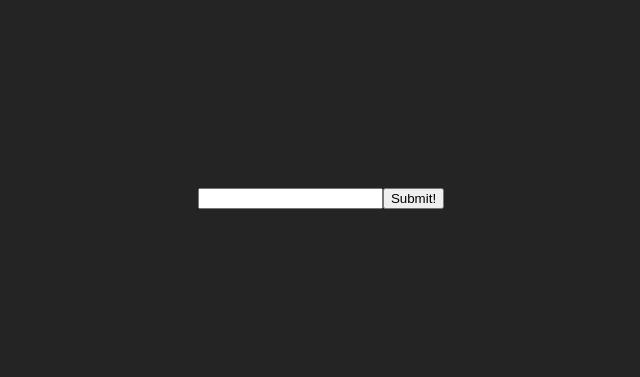
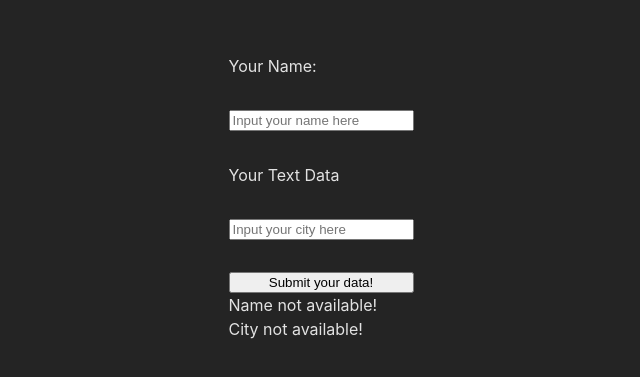
Before and after one commit to johannDeLaCruz/react_exercise-1, a React (Vite) app: page / in a window 1280 px wide. Shown: the part 203-580 px from the top of the page, without its empty margins (319-959 px from the left). Built offline with nearby package versions, Linux system fonts and the light colour scheme.

Commit message:
ReactFetchPOST exercise done!

```diff
--- /dev/null
+++ b/src/ReactFetchPOST.tsx
@@ -0,0 +1,81 @@
+import { useState } from "react";
+
+type DataObject = {
+  name: string;
+  city: string;
+};
+
+const ReactFetchPOST = () => {
+  const [requestData, setRequestData] = useState<DataObject>({
+    name: "",
+    city: "",
+  });
+  const [data, setData] = useState<DataObject>();
+
+  const handleSubmit = async (e: React.FormEvent<HTMLFormElement>) => {
+    e.preventDefault();
+    try {
+      const response = await fetch(
+        "https://jsonplaceholder.typicode.com/posts",
+        {
+          method: "POST",
+          body: JSON.stringify(requestData),
+          headers: {
+            "Content-type": "application/json; charset=UTF-8",
+          },
+        }
+      );
+      if (response.ok) {
+        const responseData = await response.json();
+        setData(responseData);
+      } else {
+        throw new Error(response.statusText);
+      }
+    } catch (error) {
+      console.error("You encountered this error:", (error as Error).message);
+    }
+  };
+
+  const handleInputChange = (e: React.ChangeEvent<HTMLInputElement>) => {
+    const { name, value } = e.target;
+    setRequestData((prevState) => ({ ...prevState, [name]: value }));
+  };
+
+  return (
+    <>
+      <form
+        action=""
+        onSubmit={handleSubmit}
+        style={{ display: "flex", flexDirection: "column", gap: "2rem" }}
+      >
+        <label htmlFor="name-input">Your Name:</label>
+        <input
+          name="name"
+          type="text"
+          id="name-input"
+          value={requestData.name}
+          onChange={handleInputChange}
+          placeholder="Input your name here"
+          required
+        />
+
+        <label htmlFor="city-input">Your Text Data</label>
+        <input
+          name="city"
+          type="text"
+          id="city-input"
+          value={requestData.city}
+          onChange={handleInputChange}
+          placeholder="Input your city here"
+          required
+        />
+
+        <button type="submit">Submit your data!</button>
+      </form>
+      <div>{data ? data.name : "Name not available!"}</div>
+      <div>{data ? data.city : "City not available!"}</div>
+    </>
+  );
+};
+
+export default ReactFetchPOST;
--- a/src/main.tsx
+++ b/src/main.tsx
@@ -1,12 +1,14 @@
 import React from 'react'
 import ReactDOM from 'react-dom/client'
 // import App from './App.tsx'
-import ReactAPIFetch from './ReactAPIFetch.tsx'
+// import ReactAPIFetch from './ReactAPIFetch.tsx'
+import ReactFetchPOST from './ReactFetchPOST.tsx'
 import './index.css'
 
 ReactDOM.createRoot(document.getElementById('root')!).render(
   <React.StrictMode>
     {/* <App /> */}
-    <ReactAPIFetch />
+    {/* <ReactAPIFetch /> */}
+    <ReactFetchPOST />
   </React.StrictMode>,
 )
```
